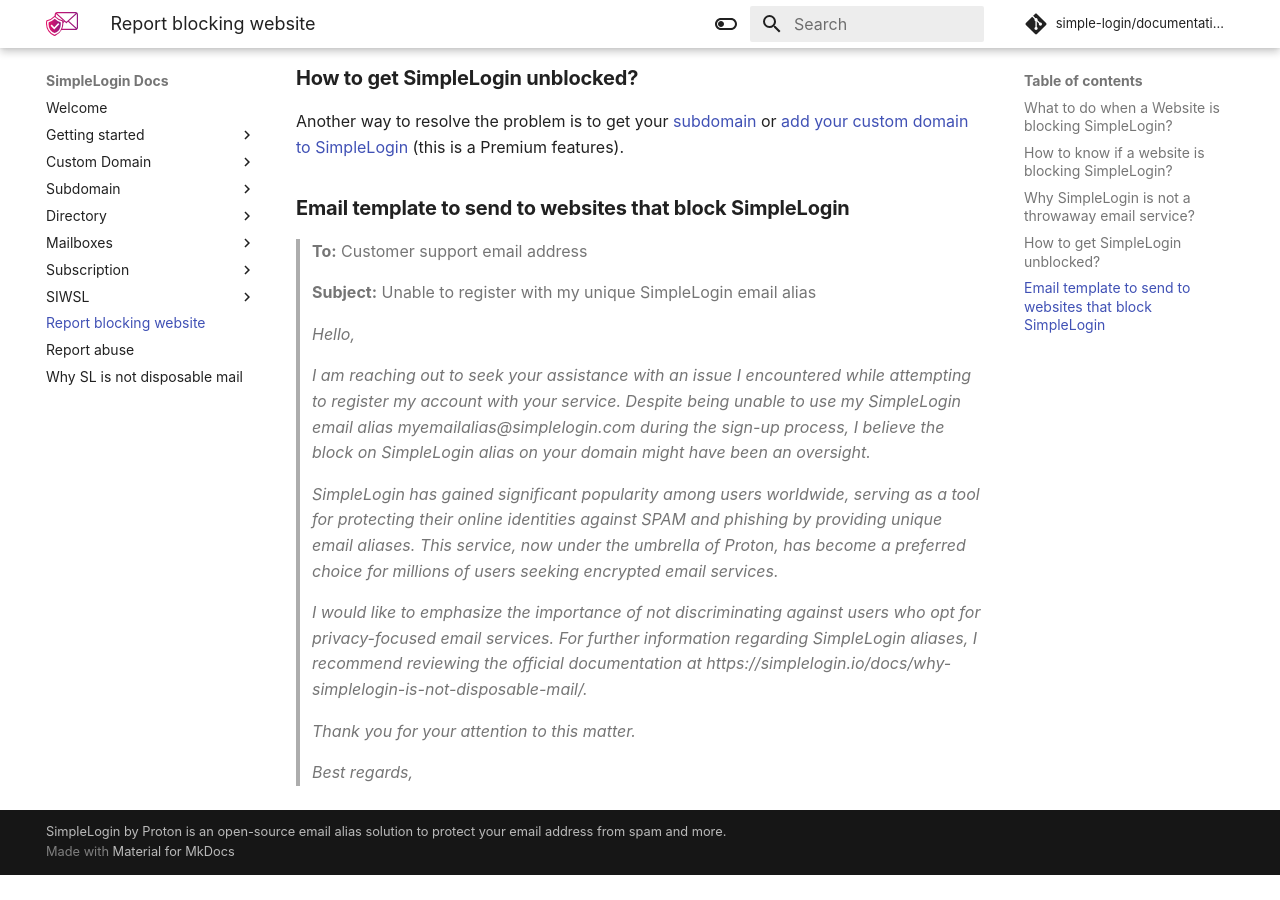
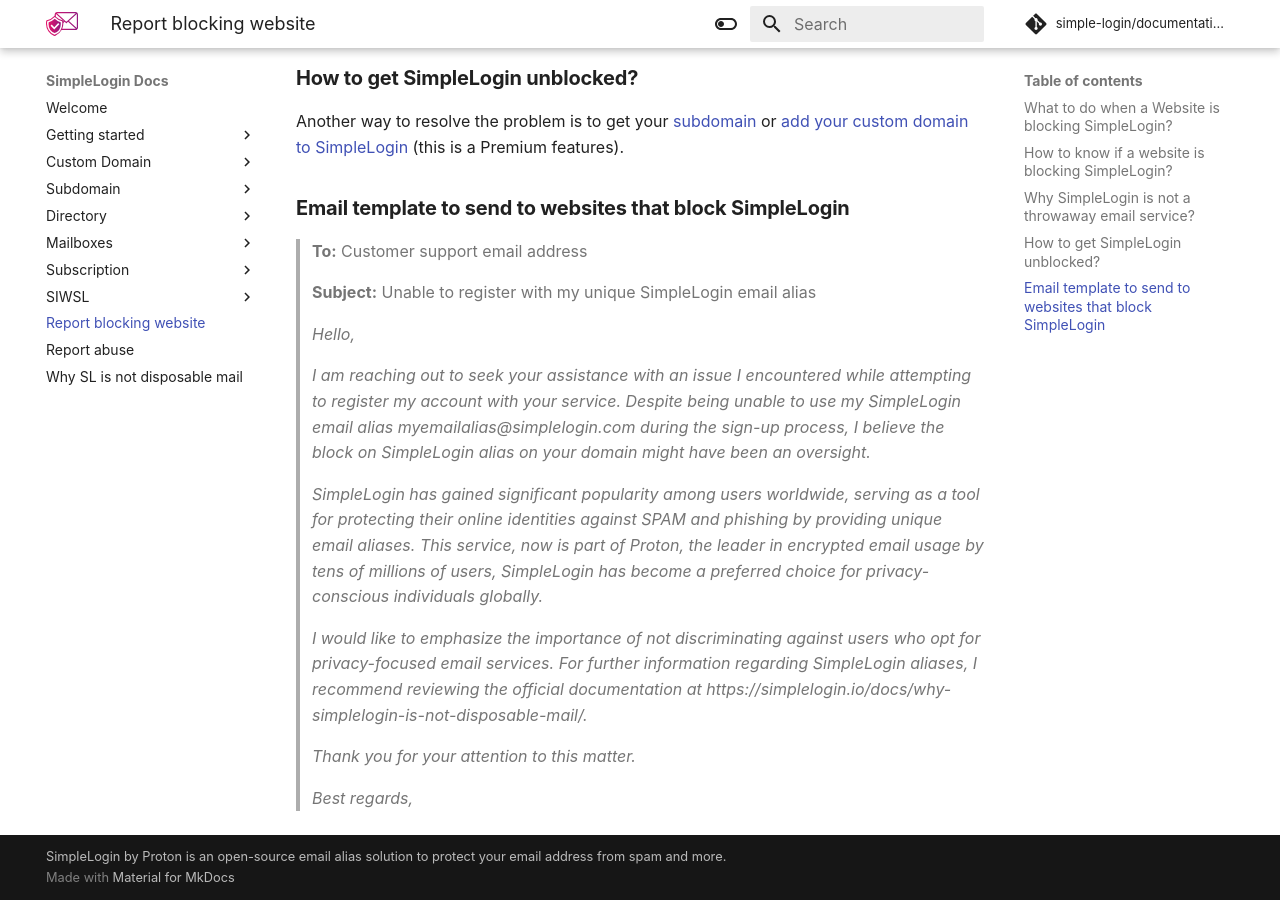
Before and after one commit to simple-login/documentation, an MkDocs documentation site: the page built from docs/report-blocking-website.md, in a window 1280 px wide and 900 px high, scrolled down 998 px. Built offline with MkDocs 1.6.1 and Material for MkDocs 9.7.7, drawn with Linux system fonts in a browser that asks for light colours; comment, search, counter and statistics services are not loaded; before the commit the page ends 1873 px from its top, so only the background shows below that.

Commit message:
Small fix

```diff
--- a/docs/report-blocking-website.md
+++ b/docs/report-blocking-website.md
@@ -39,7 +39,7 @@ Another way to resolve the problem is to get your [subdomain](https://simplelogi
 
 > *I am reaching out to seek your assistance with an issue I encountered while attempting to register my account with your service. Despite being unable to use my SimpleLogin email alias myemailalias@simplelogin.com during the sign-up process, I believe the block on SimpleLogin alias on your domain might have been an oversight.*
 
->*SimpleLogin has gained significant popularity among users worldwide, serving as a tool for protecting their online identities against SPAM and phishing by providing unique email aliases. This service, now under the umbrella of Proton, has become a preferred choice for millions of users seeking encrypted email services.*
+>*SimpleLogin has gained significant popularity among users worldwide, serving as a tool for protecting their online identities against SPAM and phishing by providing unique email aliases. This service, now is part of Proton, the leader in encrypted email usage by tens of millions of users, SimpleLogin has become a preferred choice for privacy-conscious individuals globally.*
 
 > *I would like to emphasize the importance of not discriminating against users who opt for privacy-focused email services. For further information regarding SimpleLogin aliases, I recommend reviewing the official documentation at https://simplelogin.io/docs/why-simplelogin-is-not-disposable-mail/.*
 
```
